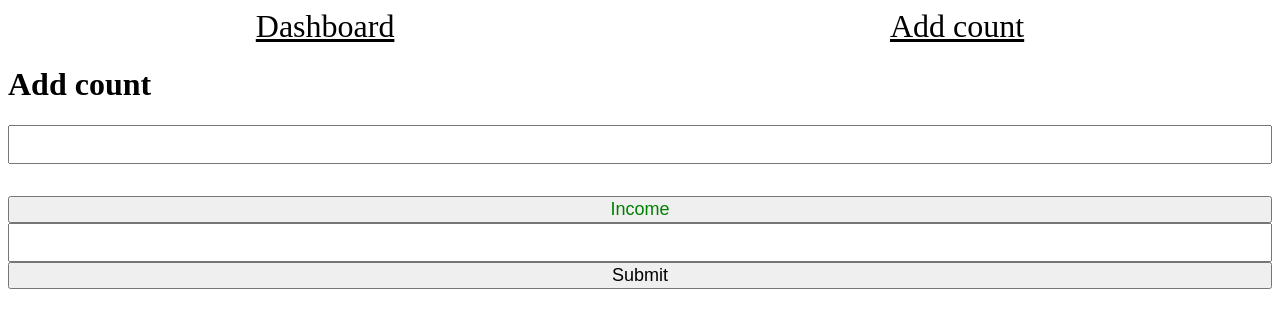
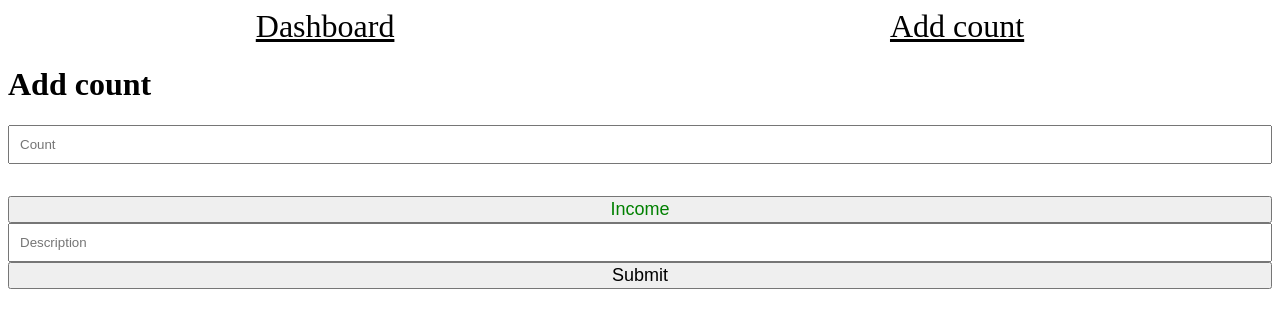
Before and after one commit to Nikasaih/NextJs_accountingSystem, a Next.js app: page /count/add-count in a window 1280 px wide. Shown: the top 328 px of the page. Built offline with nearby package versions, Linux system fonts and the light colour scheme.

Commit message:
ajout placeholder dans le formik

```diff
--- a/pages/count/add-count.js
+++ b/pages/count/add-count.js
@@ -27,6 +27,7 @@ export default function AddCount() {
           onBlur={handleBlur}
           value={values.count}
           className={styles.inputText}
+          placeholder="Count"
         />
         <p>{errors.count && touched.count && errors.count}</p>
         <input
@@ -45,6 +46,7 @@ export default function AddCount() {
           onBlur={handleBlur}
           value={values.justification}
           className={styles.inputText}
+          placeholder="Description"
         />
         {errors.justification && touched.justification && errors.justification}
         <button type="submit" className={styles.inputBtn}>
```
